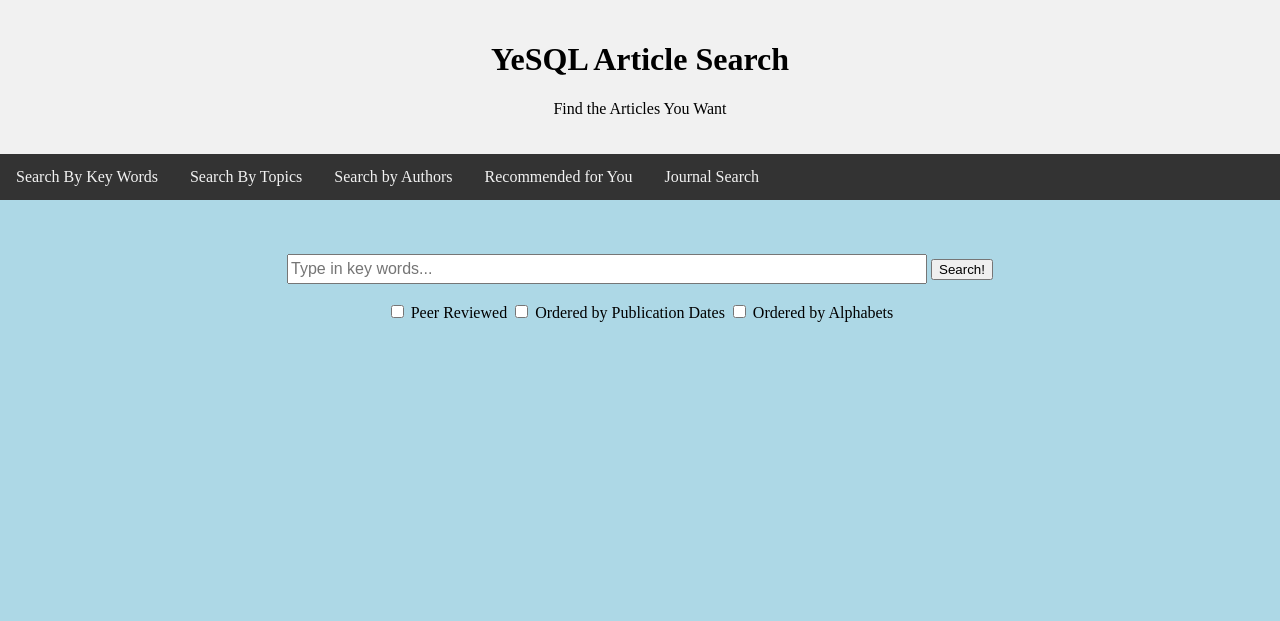
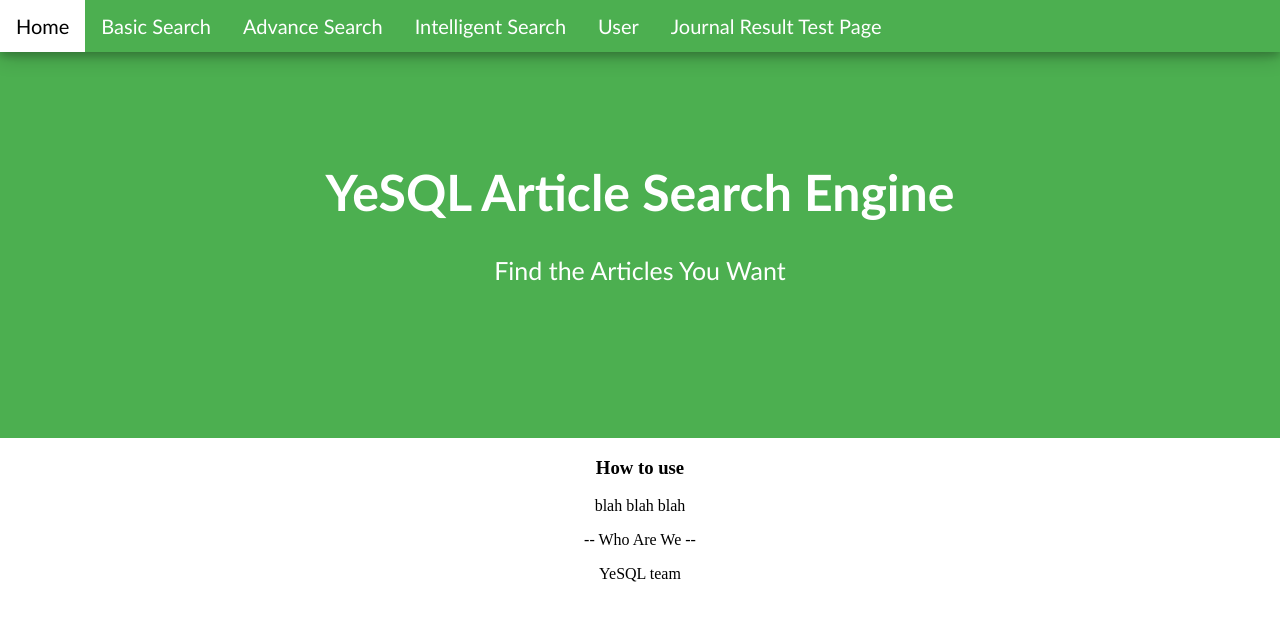
Before and after one commit to Keitokuch/yesql_app, a Flask app: page / in a window 1280 px wide. Shown: the top 621 px of the page. Run offline with Flask 2, Linux system fonts and the light colour scheme; parts of the project's set-up code (start-up, migrations or seed data) failed here and were passed over.

Commit message:
Add and update html templates

```diff
--- a/static/main.css
+++ b/static/main.css
@@ -1,59 +1,189 @@
-* {
-    box-sizing: border-box;
+/* make sure everything on edges */
+body {
+	margin:0;
 }
 
-body {
-    margin: 0;
+/* --------  BUTTONS -------- */
+/* button styling (class = "ggbutton") */
+.ggbutton {
+  background-color: #4CAF50;
+  border: none;
+  color: white;
+  padding: 15px 32px;
+  text-align: center;
+  text-decoration: none;
+  display: inline-block;
+  font-size: 16px;
+  margin: 4px 2px;
+  cursor: pointer;
+}
+/* button hover (class = "test") */
+.ggbutton:hover{
+	color:#000;
+	background-color: white;
 }
 
-/* Style the header */
-.header {
-    background-color: #f1f1f1;
-    padding: 20px;
-    text-align: center;
+/* search button styling (class = "search_button")*/
+.search_button {
+  	background-color: black;
+  	border: none;
+  	color: white;
+  	padding: 15px 32px;
+  	text-align: center;
+  	text-decoration: none;
+  	display: inline-block;
+  	font-size: 16px;
+  	margin: 4px 2px;
+  	cursor: pointer;
+}
+/* search button hover (class = "search_button") */
+.search_button:hover{
+	color: black;
+	background-color: grey;
 }
 
-/* Style the top navigation bar */
+
+/* --------  TOP NAVIGATION -------- */
+/* top navigation bar styling (class = "topnav") */
 .topnav {
-    overflow: hidden;
-    background-color: #333;
+  	list-style-type: none;
+  	margin: 0;
+  	padding: 0;
+  	overflow: hidden;
+  	background-color: #4CAF50; /* good green */
+  	position: fixed;
+  	top: 0;
+  	width: 100%;
+  	box-shadow: 0 4px 8px 0 rgba(0, 0, 0, 0.2), 0 6px 20px 0 rgba(0, 0, 0, 0.19);   /* bar shadow */
 }
 
-/* Style the topnav links */
-.topnav a {
-    float: left;
-    display: block;
-    color: #f2f2f2;
-    text-align: center;
-    padding: 14px 16px;
-    text-decoration: none;
+/* top navigation bar items styling (class = "items") */
+.items {
+  	float: left;
+  	font-family: "Trebuchet MS", Helvetica, sans-serif;
+  	font-size:20px;
+  	display: block;
+  	color: white;
+  	text-align: center;
+  	padding: 14px 16px;
+  	text-decoration: none;
+}
+/* top navigation bar items hover (class = "items") */
+.items:hover {
+  background-color: white;
+  color: black;
 }
 
-/* Change color on hover */
-.topnav a:hover {
-    background-color: #ddd;
-    color: black;
+
+/* -------- CENTURAL PART -------- */
+/* centural part "YeSQL..." (class = "heading") */
+.heading{
+	/* border-bottom: 2px solid black; */
+	padding: 128px 16px;
+	/* margin-top: 120px;*/
+	text-align: center;
+	vertical-align: middle;
+	background-color: #4CAF50; /* good green */
+	color: white;
+	font-family: "Trebuchet MS", Helvetica, sans-serif;
+	font-size: 25px;
 }
 
-*{
-    box-sizing: border-box;
+
+
+/* -------- USER LOGIN PAGE -------- */
+* {
+  box-sizing: border-box;
 }
 
-/* Create three equal columns that floats next to each other */
+/* card styling(class = "column") */
 .column {
-    float: left;
-    width: 33.33%;
-    padding: 10px;
-    height: 300px; /* Should be removed. Only for demonstration */
+  float: left;
+  width: 50%;
+  padding: 0 25px;
 }
 
-/* Clear floats after the columns */
+/* cards formating1 (class = "row") */
+.row {margin: 20px 75px;}
+
+/* cards formating2 (class = "row") */
 .row:after {
-    content: "";
-    display: table;
-    clear: both;
+  	content: "";
+  	display: table;
+  	clear: both;
 }
 
-body{
-    background-color: lightblue;
+/* -------- USER PROFILE -------- */
+/* left column styling(class = "col big") */
+.leftcol {
+  	float: left;
+  	width: 25%;
+  	box-shadow: 0 4px 8px 0 rgba(0, 0, 0, 0.2);
+  	background-color: #f1f1f1;
+  	padding: 10px 16px;
+  	text-align:center;
 }
+
+/* right column styling(class = "col small") */
+.rightcol{
+  	float: left;
+  	width: 70%;
+  	padding: 10px 16px;
+}
+
+/* bottom free column (class="freecol")*/
+.freecol {
+  	float: left;
+  	width: 200%;
+  	box-shadow: 0 4px 8px 0 rgba(0, 0, 0, 0.2);
+  	/* background-color: #c6d4b0; */
+  	padding: 15px 30px;
+}
+
+
+/* Style the counter cards */
+.card {
+  	box-shadow: 0 4px 8px 0 rgba(0, 0, 0, 0.2);
+  	padding: 16px;
+  	text-align: center;
+  	background-color: #f1f1f1;
+}
+
+/* -------- SEARCH RESULT PAGE -------- */
+/* general block formating (class containing "col") */
+.col {
+  	float: left;
+  	padding: 10px;
+}
+
+/* column styling(class = "col big") */
+.col.big {
+  	float: left;
+  	width: 70%;
+}
+
+/* column styling(class = "col small") */
+.col.small {
+  	float: left;
+  	width: 25%;
+	padding: 10px 16px; /* may delete or change later */
+  	box-shadow: 0 4px 8px 0 rgba(0, 0, 0, 0.2);
+  	background-color: #f1f1f1;
+}
+
+
+/* -------- OTHER STUFF -------- */
+/* input box */
+.typing{
+	font-family: "Lucida Console", Monaco, monospace; /* change here */
+}
+
+/* General title font */
+.ggtitle{
+	font-family: "Georgia", serif;
+
+}
+/* General text font */
+.ggtext{
+	font-family: "Palatino Linotype", "Book Antiqua", Palatino, serif;
+}
--- a/templates/base.html
+++ b/templates/base.html
@@ -1,40 +1,27 @@
 <!DOCTYPE html>
 <html>
     <head>
-
-        <title>YeSQL Pro Article Search</title>
-
+		<!-- website title -->
+        <title>YeSQL Article Search</title>
+		<!-- for better cellphone view -->
         <meta charset="utf-8">
         <meta name="viewport" content="width=device-width, initial-scale=1.0">
-
+		<!-- style sheet -->
         <link rel="stylesheet" href="{{ url_for('static', filename='main.css')}}" type="text/css">
-
         {% block style %} {% endblock %}
-
     </head>
 
     <body>
-
-        <div class="header">
-
-            <h1>YeSQL Article Search</h1>
-
-            <p>Find the Articles You Want</p>
-
+    	<!-- top navigation bar -->
+        <div class="topnav">
+            <a class="items" href="/">Home</a>
+            <a class="items" href="basic.html">Basic Search</a>
+            <a class="items" href="advance.html">Advance Search</a>
+            <a class="items" href="intelligent.html">Intelligent Search</a>
+            <a class="items" href="login.html">User</a>
+            <!-- temp use --> <a class="items" href="journal.html">Journal Result Test Page</a>
         </div>
-
-        <div class="topnav">
-            <a href="frame.html">Search By Key Words</a>
-            <a href="topic.html">Search By Topics</a> 	<!-- tentative -->
-            <a href="author.html">Search by Authors</a> 	<!-- tentative -->
-            <a href="recommend.html">Recommended for You</a>
-            <a href="journal.html">Journal Search</a>
-        </div>
-
-        {% block content %}
-
-        {% endblock %}
-
+        {% block content %}{% endblock %}
     </body>
 
 </html>
--- a/templates/home.html
+++ b/templates/home.html
@@ -1,33 +1,22 @@
 {% extends 'base.html' %}
 
 {% block content %}
-
+<!-- home page / introduction -->
 <center>
-
-    <div style="background-color:lightblue" width = "700">
-
-        <br><br><br>
-
-        <form action="searchResult.html">
-
-            <input type="text" name="KeyWord1" placeholder="Type in key words..." style="width: 50%;height:30px;font-size:12pt;" >
-
-            <!-- Key Word 2: <input type="text" name="KeyWord2" value="YeSQL"><br> -->
-
-            <input type="submit" value="Search!">
-
-            <br><br>
-
-            <input type="checkbox" name="peerReview" value="Peer Reviewed"> Peer Reviewed
-            <input type="checkbox" name="orderDate" value="orderDate"> Ordered by Publication Dates
-            <input type="checkbox" name="orderA" value="orderA"> Ordered by Alphabets<br>
-
-        </form>
-
-        <br><br>
-
+	<div class="heading">
+		<h1>YeSQL Article Search Engine</h1>
+        <p>Find the Articles You Want</p>
     </div>
 
+    <div>
+    	<h3> How to use </h3>
+    	<p> blah blah blah </p>
+    </div>
+
+    <div>
+		<p> -- Who Are We --</p>
+		<p> YeSQL team </p>
+	</div>
 </center>
 
 {% endblock %}
--- a/templates/search_result.html
+++ b/templates/search_result.html
@@ -3,9 +3,9 @@
 {% block content %}
 
 <body>
-<div class="header">
-  <h1>Search Results</h1>
-  <p>Total: ??? Results</p>
+<div class="heading">
+  <h1>Search Result</h1>
+  <p>Total: ??? Articles Found</p>
 </div>
 
 <!-- needs to refresh -->
```
Also changed, not shown: templates/advance.html (added, +23 -0 lines), templates/basic.html (added, +22 -0 lines), templates/detail.html (added, +41 -0 lines), templates/intelligent.html (added, +24 -0 lines), templates/login.html (added, +49 -0 lines), templates/profile.html (added, +41 -0 lines).
